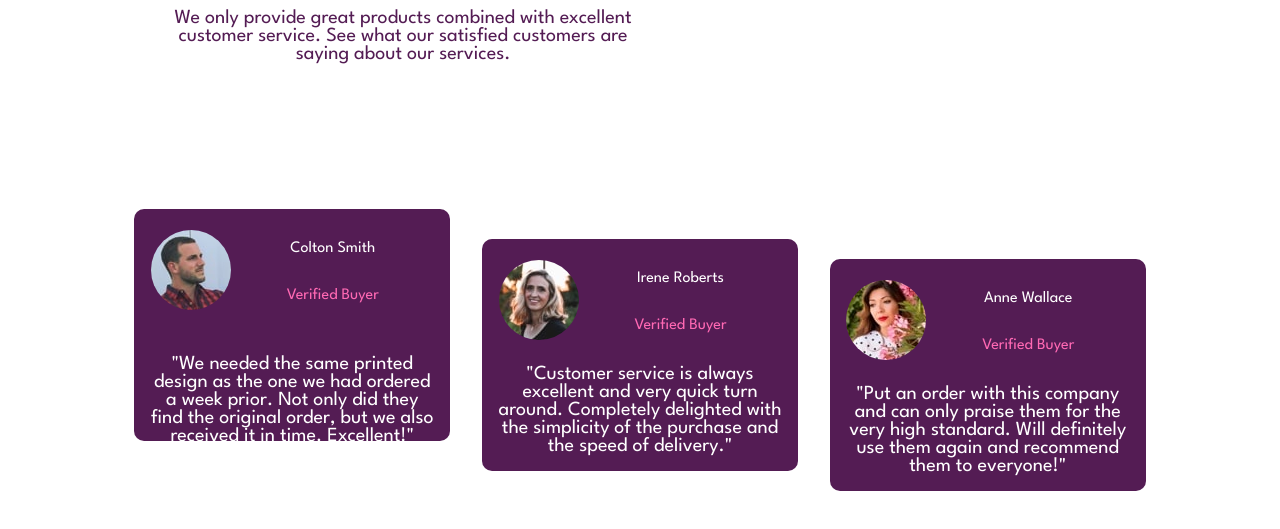
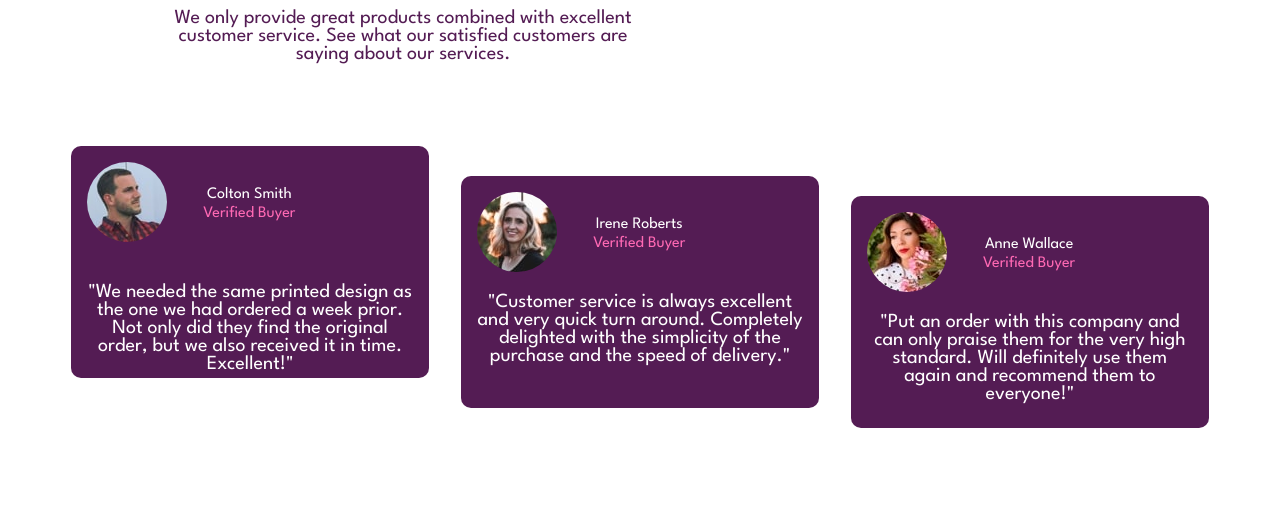
Before and after one commit to LucasFerreiraCode/pagina-de-feedback, a plain HTML site: page index.html in a window 1280 px wide. Shown: the part 269-798 px from the top of the page. Drawn offline with Linux system fonts and the light colour scheme.

Commit message:
update 04

```diff
--- a/style.css
+++ b/style.css
@@ -98,7 +98,7 @@ img {
 
 .apresentacao {
     font-family: "League Spartan", sans-serif;
-    padding: 10%;
+    padding: 5%;
     margin: 0;
     gap: 2rem;
     display: flex;
@@ -115,11 +115,12 @@ img {
     display: flex;
     flex-direction: column;
     font-size: 20px;
-    gap: 1rem;
+    gap: 1.1rem;
 }
 
 .ajuste-img-nome p {
     font-size: 16px;
+    margin: 2px;
 }
 
 .ajuste-img-nome {
@@ -135,6 +136,9 @@ img {
     display: flex;
     flex-direction: column;
     width: 100%;
+    margin: 0;
+    margin-right: 25%;
+
 }
 
 .ajuste-img {
```
